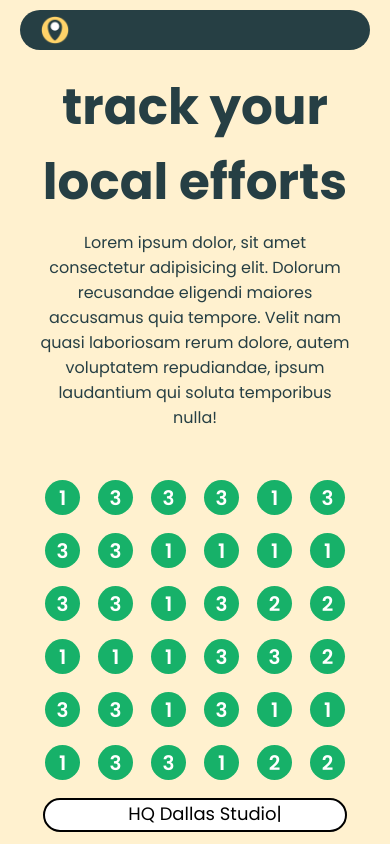
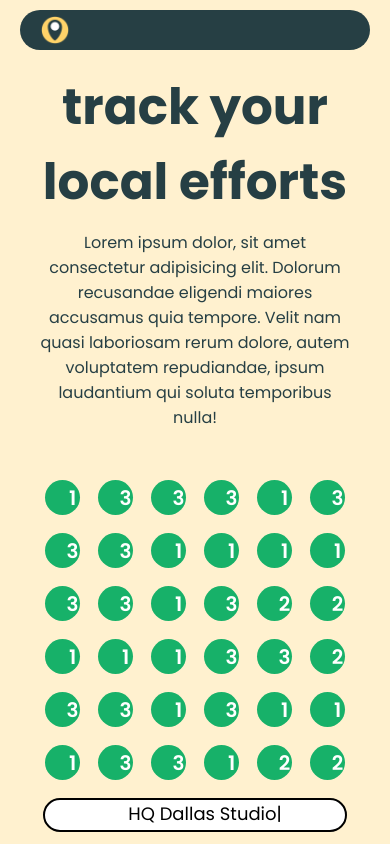
Before and after one commit to SuhaibGit/Seo_Tool, a React (Vite) app: page / in a window 390 px wide. Built offline with nearby package versions, Linux system fonts and the light colour scheme; no server answers.

Commit message:
minor changes

```diff
--- a/index.html
+++ b/index.html
@@ -3,7 +3,7 @@
   <head>
     <meta charset="UTF-8" />
     <link rel="icon" type="image/png" href="/src/assets/images/favicon.png" />
-    <meta name="viewport" content="width=device-width, initial-scale=1.0" />
+    <meta name="viewport" content="width=device-width, initial-scale=1.0">
     <script src="https://kit.fontawesome.com/b9c4df50c7.js" crossorigin="anonymous"></script>
     <title>Landing Page</title>
   </head>
--- a/src/styling/App.css
+++ b/src/styling/App.css
@@ -654,10 +654,6 @@
     justify-self: center;
   }
 
-  .marker p {
-    padding: 0;
-  }
-
   .main-box{
     gap: 30px;
   }
```
